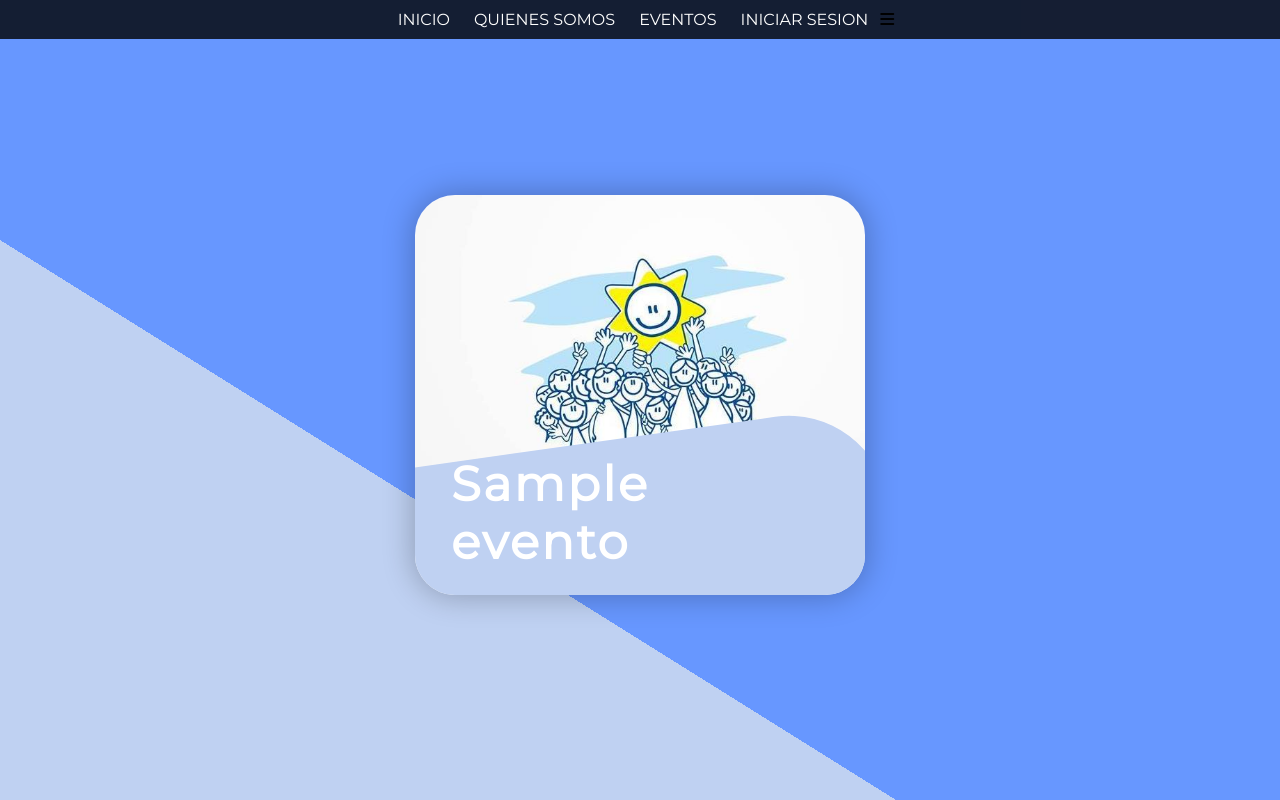
After one commit to tomimartinez28/fundacionPueblo, a Django app: page /eventos/lista-eventos/ in a window 1280 px wide. The commit adds this page. Run offline with Django 4.2, Linux system fonts and the light colour scheme; tables that the repository leaves empty hold one stand-in row (values such as "Sample post"); parts of the project's set-up code (start-up, migrations or seed data) failed here and were passed over.

Commit message:
templates

```diff
--- a/src/static/css/styles.css
+++ b/src/static/css/styles.css
@@ -8,6 +8,10 @@
 
 }
 
+body {
+    min-height: 100vh;
+}
+
 html {
     scroll-behavior: smooth;
 }
@@ -16,13 +20,11 @@
     --main-color: #6797ff;
     --white-color: #bfd1f2;
 
-
-
 }
 
 
 /* ESTILOS DEL INICIO */
-.inicio {
+.inicio-base {
     background: linear-gradient(
         to right top,
         #bfd1f2 0%,
@@ -36,7 +38,7 @@
 }
 
 
-.inicio .presentacion {
+.inicio-base .presentacion {
     max-width: 1100px;
     height: 100vh;
     margin: auto;
@@ -48,14 +50,14 @@
 
 }
 
-.inicio .presentacion .bienvenida{
+.inicio-base .presentacion .bienvenida{
     font-size: 16px;
     margin-bottom: 20px;
     text-transform: uppercase;
     letter-spacing: 5px;
 }
 
-.inicio .presentacion h2 {
+.inicio-base .presentacion h2 {
     font-size: 55px;
     margin-bottom: 25px;
     text-align: center;
@@ -109,7 +111,7 @@
 .form {
     width: 400px;
     background-color: #04015f;
-    padding: 30px;
+    padding: 50px;
     margin: auto;
     margin-top: 10%;
     border-radius: 20px;
@@ -134,13 +136,82 @@
 
 .form button {
     padding: 10px;
+    margin-top: 5px;
     background-color: var(--white-color);
     border: solid 1px #04015f;
     border-radius: 5px;
+    display: block;
+    width: 100%;
+    font-size: 16px;
 }
 
 
+/* ESTILOS CARDS */
 
+.card {
+    position: relative;
+    width: 450px;
+    height: 400px;
+    border-radius: 40px;
+    overflow: hidden;
+    box-shadow: 0 0 30px 2px rgba(0,0,0,.25);
+    display: grid;
+    grid-template-rows: 60% 40%;
+    margin-bottom: 10px;
+
+}
+
+.card img {
+    width: 100%;
+}
+
+.event-info {
+    position: relative;
+    display: grid;
+    grid-template-areas:
+    'empty title tile'
+    'info info action';
+    justify-items: center;
+    align-items: center;
+    grid-gap: 16px;
+    padding: 20px;
+}
+.event-info * {
+    position: relative;
+}
+
+.event-info .title {
+    grid-area: title;
+    font-size: 3em;
+    font-weight: bold;
+    letter-spacing: 2.5px;
+
+}
+.event-info::before {
+    content: '';
+    position: absolute;
+    top: 0;
+    left: 0;
+    width: 110%;
+    height: 300%;
+    background-color: var(--white-color);
+    transform: rotate(-8deg);
+    border-top-right-radius: 100px;
+}
+
+.aditional-info {
+    grid-area: info;
+}
+.aditional-info p {
+    font-size: 0.9em;
+    margin-top: 8px;
+    letter-spacing: 0.7px;
+
+}
+
+.action {
+    grid-area: action;
+}
 
 /* ESTILOS DE SECCION INICIO */
 
--- a/src/templates/base/base.html
+++ b/src/templates/base/base.html
@@ -3,13 +3,15 @@
 <!DOCTYPE html>
 <html lang="en">
   <head>
-  <meta charset="UTF-8">
-  <meta http-equiv="X-UA-Compatible" content="IE=edge">
-  <meta name="viewport" content="width=device-width, initial-scale=1.0">
+    <meta charset="UTF-8" />
+    <meta http-equiv="X-UA-Compatible" content="IE=edge" />
+    <meta name="viewport" content="width=device-width, initial-scale=1.0" />
     <title>Fundacion Pueblo</title>
 
     <!--CUSTOM STYLES-->
-<link rel="stylesheet" href="{% static 'css/styles.css' %}">
+    <link rel="stylesheet" href="{% static 'css/styles.css' %}" />
+<!--ICONOS-->
+    <link rel="stylesheet" href="https://cdnjs.cloudflare.com/ajax/libs/font-awesome/6.2.1/css/all.min.css" integrity="sha512-MV7K8+y+gLIBoVD59lQIYicR65iaqukzvf/nwasF0nqhPay5w/9lJmVM2hMDcnK1OnMGCdVK+iQrJ7lzPJQd1w==" crossorigin="anonymous" referrerpolicy="no-referrer" />
 
   </head>
 
@@ -19,12 +21,25 @@
         <div class="contenido-header">
           <nav id="nav" class="">
             <ul id="links">
-                    <li><a href="{% url 'inicio' %}" class="seleccionado" onclick="seleccionar(this)">INICIO</a></li>
-                    <li><a href="#" onclick="seleccionar(this)">QUIENES SOMOS</a></li>
-                    <li><a href="{% url 'eventos:lista-eventos' %}" onclic  k="seleccionar(this)">EVENTOS</a></li>
-                    <li><a href="{% url 'login' %}" onclick="seleccionar(this)">INICIAR SESION</a></li>
+              <li>
+                <a href="{% url 'inicio' %}" class="seleccionado" onclick="seleccionar(this)">INICIO</a>
+              </li>
+
+              <li>
+                <a href="#" onclick="seleccionar(this)">QUIENES SOMOS</a>
+              </li>
+
+              <li>
+                <a href="{% url 'eventos:lista-eventos' %}" onclick="seleccionar(this)">EVENTOS</a>
+              </li>
+
+              <li>
+                <a href="{% url 'login' %}" onclick="seleccionar(this)">INICIAR SESION</a>
+              </li>
             </ul>
           </nav>
+
+
           <!-- Inconos del menu responsive-->
           <div id="icono-nav" onclick="r`esponsiveMenu()">
             <i class="fa-solid fa-bars"></i>
@@ -33,8 +48,13 @@
       </header>
     </div>
 
+    <section class="inicio-base">
+      <div class="presentacion">
+        {% block contenido %} {% endblock contenido %}
+      </div>
+    </section>
 
-{% block contenido %}
-{% endblock contenido %}
+    <!-- JavaScript Bundle with Popper -->
+<script src="https://cdn.jsdelivr.net/npm/bootstrap@5.2.2/dist/js/bootstrap.bundle.min.js" integrity="sha384-OERcA2EqjJCMA+/3y+gxIOqMEjwtxJY7qPCqsdltbNJuaOe923+mo//f6V8Qbsw3" crossorigin="anonymous"></script>
   </body>
 </html>
--- /dev/null
+++ b/src/templates/eventos/eventos.html
@@ -0,0 +1,29 @@
+{% extends 'base/base.html' %}
+{% load static %}
+
+{% block contenido %}
+
+{% for e in eventos %}
+<div class="card">
+    <img src=" {% static 'img/logo.jpeg' %} " alt="logo">
+    <div class="event-info">
+
+        <p class="title">{{e.nombre}}</p>
+        <div class="aditional-info">
+
+            <p class="info">
+                <i class="fa-solid fa-map-pin"></i> {{e.lugar}}
+            </p>
+
+            <p class="info">
+                <i class="fa-solid fa-calendar-days"></i> {{e.fecha}}
+            </p>
+
+
+        </div>
+    </div>
+</div>
+{% endfor %}
+
+
+{% endblock contenido %}
```
Also changed, not shown: requirements.txt (deleted, +0 -19 lines), src/static/img/Seleccione evento a modificar | Administración de sitio Django.html (added, +350 -0 lines), src/templates/index.html (+3 -4 lines), src/templates/login.html (+4 -8 lines), src/static/img/logo.jpeg (added), 1 other file. Lines whose indentation alone changed are shown as unchanged.
